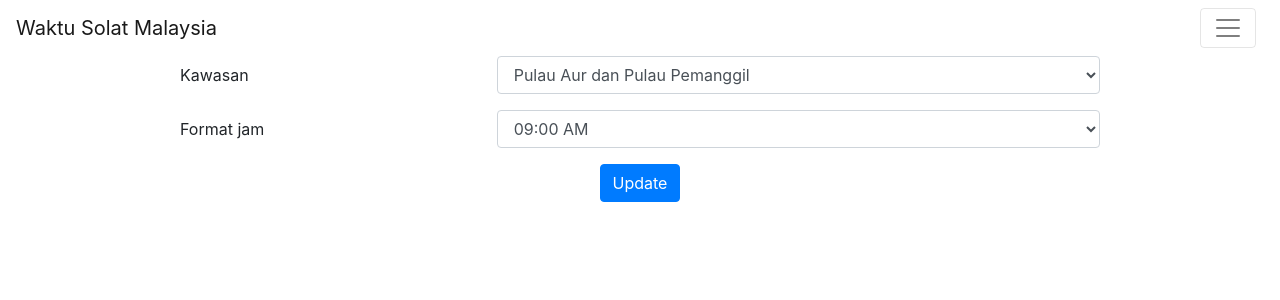
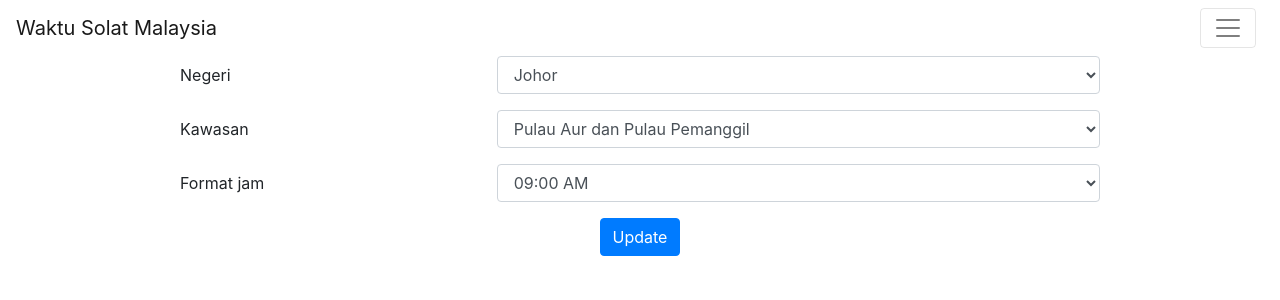
Before and after one commit to hassifmohd/waktusolat, a React (Create React App) app: page /settings in a window 1280 px wide. Shown: the top 300 px of the page. Built offline with nearby package versions, Linux system fonts and the light colour scheme.

Commit message:
put state

```diff
--- a/src/App.js
+++ b/src/App.js
@@ -46,7 +46,7 @@ class App extends Component {
                     <NavLink href="/">Waktu Solat</NavLink>
                   </NavItem>
                   <NavItem>
-                    <NavLink href="/settings">Settings</NavLink>
+                    <NavLink href="/settings">Tukar Kawasan</NavLink>
                   </NavItem>
                   <NavItem>
                     <NavLink href="/aboutus">About</NavLink>
--- a/src/views/Settings.js
+++ b/src/views/Settings.js
@@ -18,6 +18,27 @@ class Settings extends Component {
                         <Col xs="10">
                             <div>
                                 <Form>
+                                    <FormGroup row>
+                                        <Label for="state" sm={4}>Negeri</Label>
+                                        <Col sm={8}>
+                                            <Input type="select" name="state" id="state">
+                                                <option value="JHR">Johor</option>
+                                                <option value="KDH">Kedah</option>
+                                                <option value="KTN">Kelantan</option>
+                                                <option value="KTN">Melaka</option>
+                                                <option value="NGS">Negeri Sembilan</option>
+                                                <option value="PHG">Pahang</option>
+                                                <option value="PLS">Perlis</option>
+                                                <option value="PNG">Pulau Pinang</option>
+                                                <option value="PRK">Perak</option>
+                                                <option value="SBH">Sabah</option>
+                                                <option value="SGR">Selangor</option>
+                                                <option value="SWK">Sarawak</option>
+                                                <option value="TRG">Terengganu</option>
+                                                <option value="WLY">Wilayah Persekutuan</option>
+                                            </Input>
+                                        </Col>
+                                    </FormGroup>
                                     <FormGroup row>
                                         <Label for="area" sm={4}>Kawasan</Label>
                                         <Col sm={8}>
```
